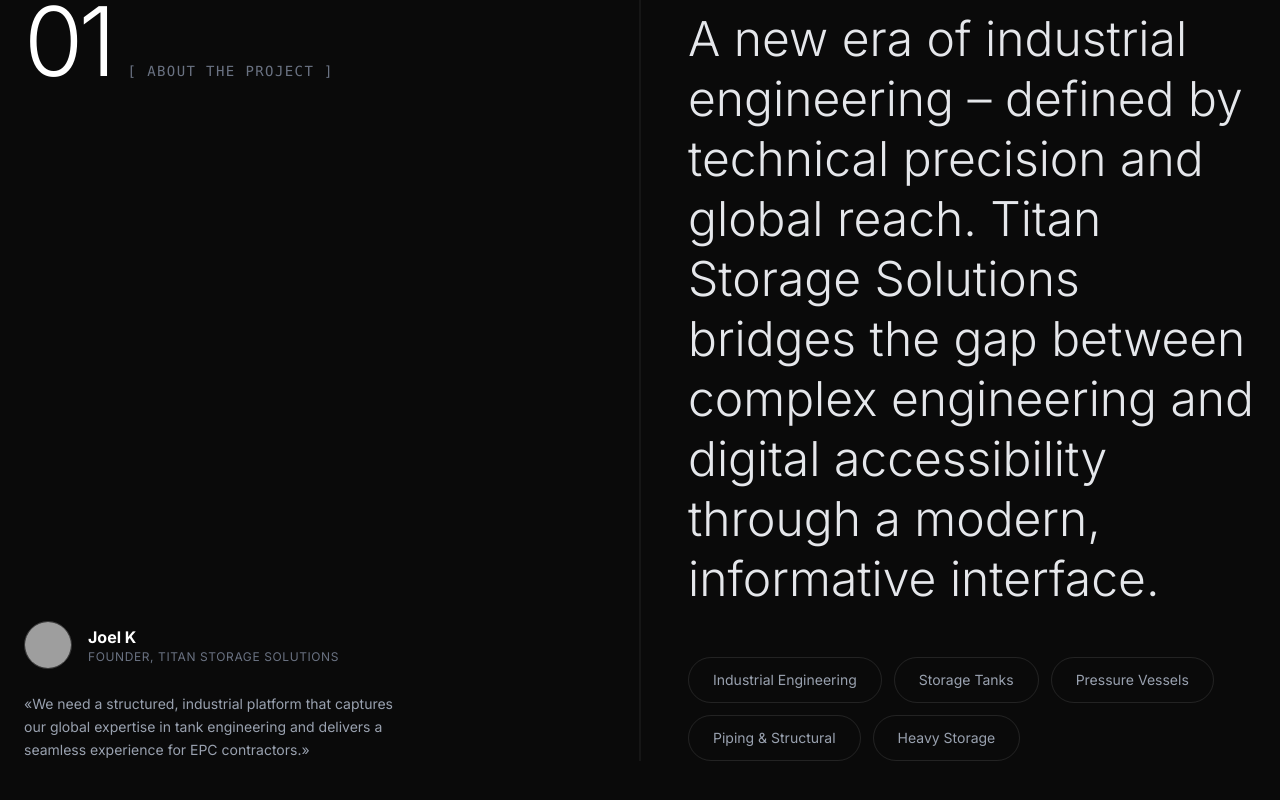
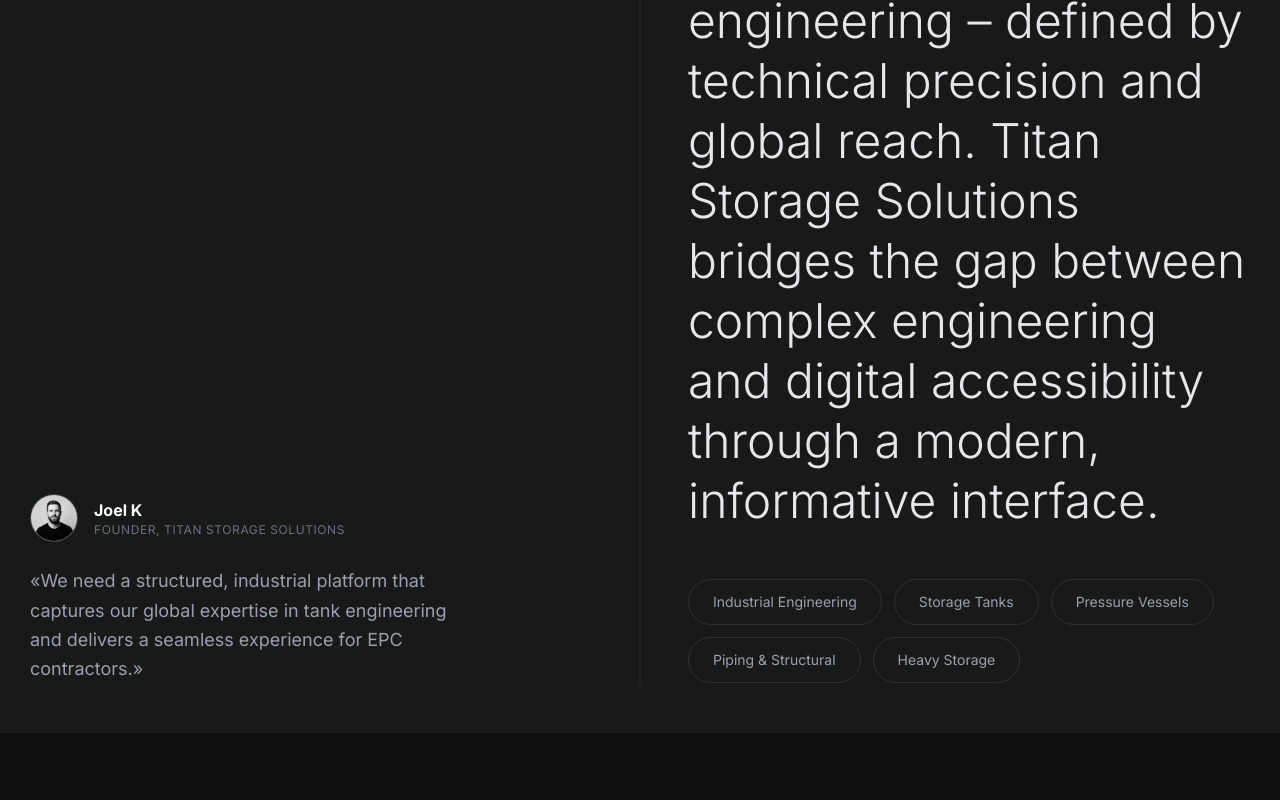
Before and after one commit to Madhankannan02/Portfolio, a React (Vite) app: page /titan-storage in a window 1280 px wide. Shown: the part 1272-2072 px from the top of the page. After the commit the page ends 2005 px from the top, so only its background shows below. Built offline with nearby package versions, Linux system fonts and the light colour scheme; grey boxes are pictures that could not be loaded.

Commit message:
Second section is completed

```diff
--- a/src/components/pages/TitanStorage.jsx
+++ b/src/components/pages/TitanStorage.jsx
@@ -78,7 +78,7 @@
             </section>
 
             {/* About the Project Section */}
-            <section className="py-32 px-6 bg-[#0A0A0A] border-t border-white/5">
+            <section className="py-[50px] px-[30px] bg-[#181A1A] border-t border-white/5">
                 <div className="max-w-7xl mx-auto">
                     <div className="grid grid-cols-1 lg:grid-cols-2 gap-16 lg:gap-24 items-start relative">
 
@@ -104,7 +104,7 @@
                                         <p className="text-xs text-gray-500 uppercase tracking-wider">Founder, Titan Storage Solutions</p>
                                     </div>
                                 </div>
-                                <blockquote className="text-gray-400 text-sm leading-relaxed max-w-sm">
+                                <blockquote className="text-gray-400 text-lg leading-relaxed max-w-md">
                                     «We need a structured, industrial platform that captures our global expertise in tank engineering and delivers a seamless experience for EPC contractors.»
                                 </blockquote>
                             </FadeIn>
```
Also changed, not shown: src/assets/generated/joel_k_avatar_1769328668647.png (added).
